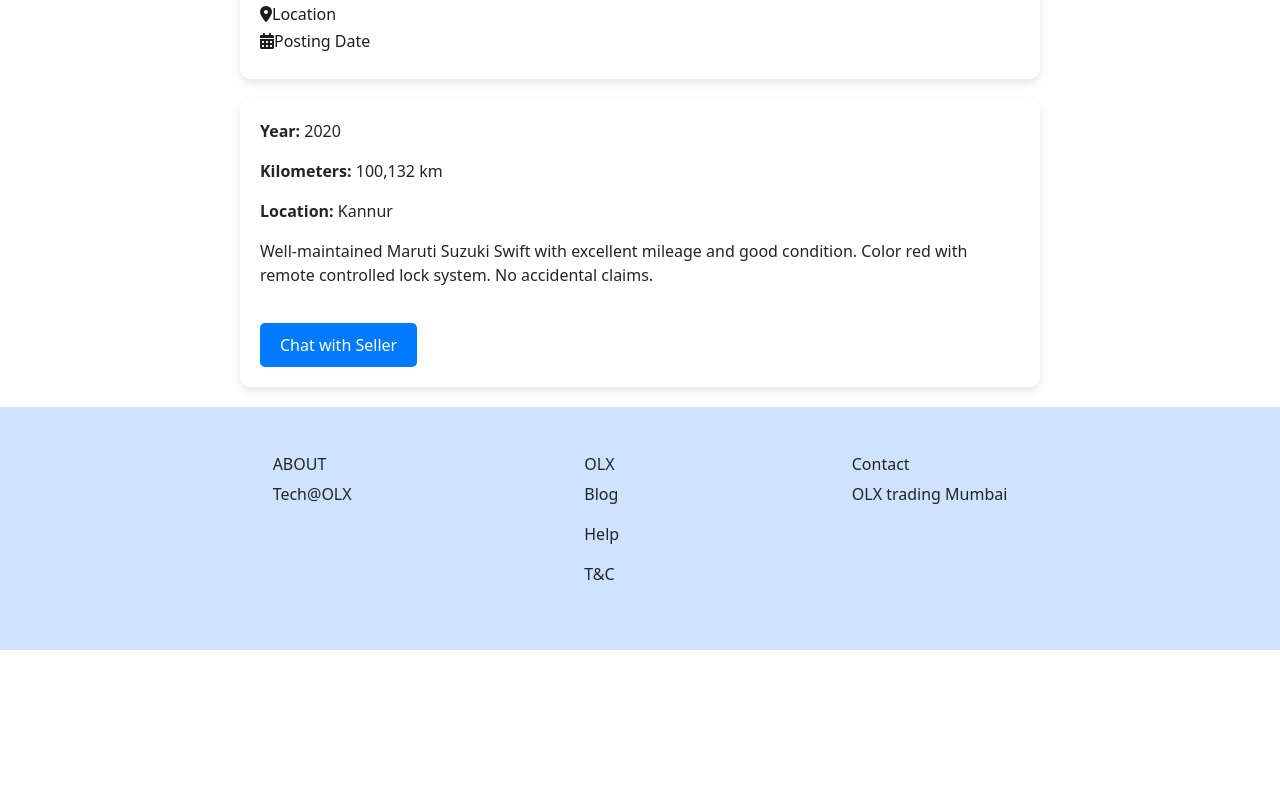
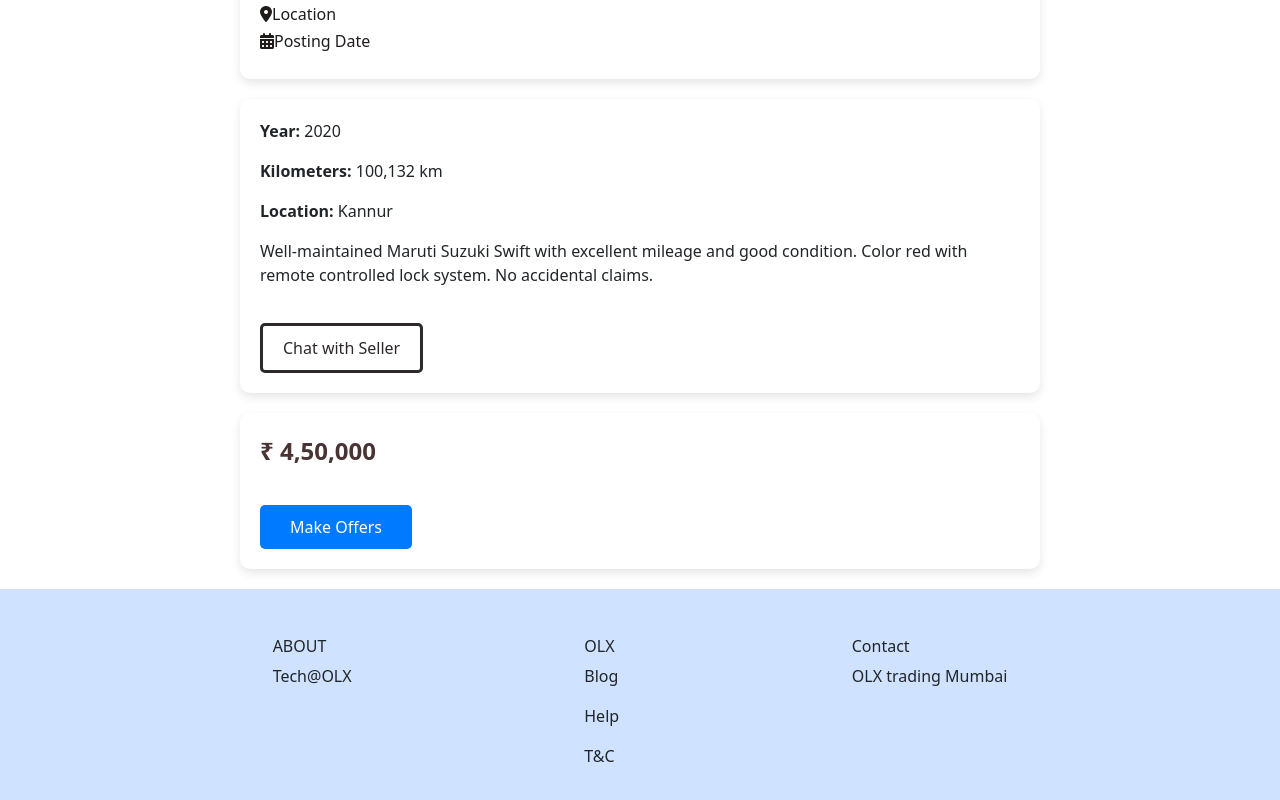
Before and after one commit to prajula255/crudw, a React (Vite) app: page /product-details in a window 1280 px wide. Shown: the part 774-1574 px from the top of the page. Before the commit the page ends 1424 px from the top, so only its background shows below. Built offline with nearby package versions, Linux system fonts and the light colour scheme.

Commit message:
price section card added in productdetails

```diff
--- a/index.html
+++ b/index.html
@@ -1,5 +1,6 @@
 <!doctype html>
 <html lang="en">
+
 <head>
   <meta charset="UTF-8" />
   <link rel="icon" type="image/svg+xml" href="/vite.svg" />
@@ -7,9 +8,11 @@
   <title>Vite + React</title>
   <script src="https://kit.fontawesome.com/0f33825d0a.js" crossorigin="anonymous"></script>
 </head>
+
 <body>
   <div id="root"></div>
   <script type="module" src="/src/main.jsx"></script>
 
 </body>
+
 </html>
--- a/src/pages/productDetails/productDetails.css
+++ b/src/pages/productDetails/productDetails.css
@@ -39,15 +39,16 @@
 .contact-seller-button {
     margin-top: 20px;
     padding: 10px 20px;
-    background-color: #007bff;
-    color: white;
+    background-color: #ffffff;
+    color: rgb(46, 41, 41);
     border: none;
+    border-style: solid;
     border-radius: 5px;
     cursor: pointer;
 }
 
 .contact-seller-button:hover {
-    background-color: #0056b3;
+    background-color: #f6f9fb;
 }
 
 .product-overview {
@@ -83,3 +84,35 @@
     width: 100%;
     color: rgb(31, 27, 27);
 }
+
+.price-container {
+    display: flex;
+    flex-direction: column;
+    align-items: center;
+    margin: 20px auto;
+    max-width: 800px;
+}
+
+.price-card {
+    padding: 20px;
+    background: #fff;
+    border-radius: 10px;
+    box-shadow: 0 4px 10px rgba(0, 0, 0, 0.1);
+    width: 100%;
+    color: rgb(31, 27, 27);
+}
+
+.offer-button {
+    margin-top: 20px;
+    padding: 10px 30px;
+    background-color: #007bff;
+    color: white;
+    border: none;
+    border-radius: 5px;
+    cursor: pointer;
+}
+
+.offer-button:hover {
+    background-color: #0056b3;
+
+}
--- a/src/pages/productDetails/productDetails.jsx
+++ b/src/pages/productDetails/productDetails.jsx
@@ -81,6 +81,13 @@ function ProductDetails() {
                 </div>
             </div>
 
+            {/* price section */}
+            <div className='price-container'>
+                <div className='price-card'>
+                    <p className="product-price">{product.price}</p>
+                    <button className="offer-button">Make Offers</button>
+                </div>
+            </div>
             <FooterEx />
         </>
     );
```
Lines whose indentation alone changed are shown as unchanged.
